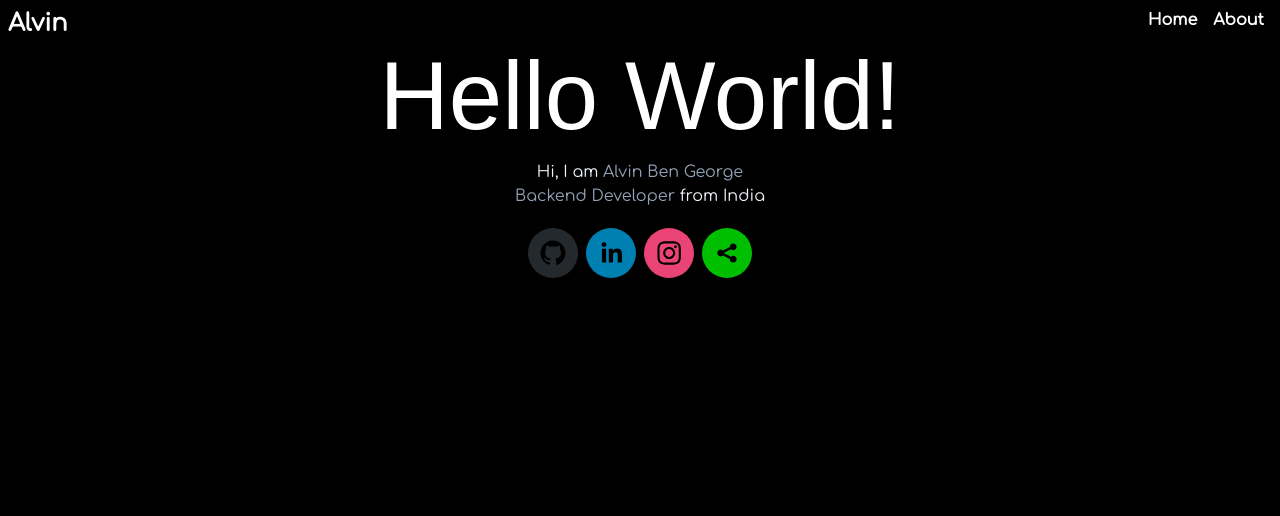
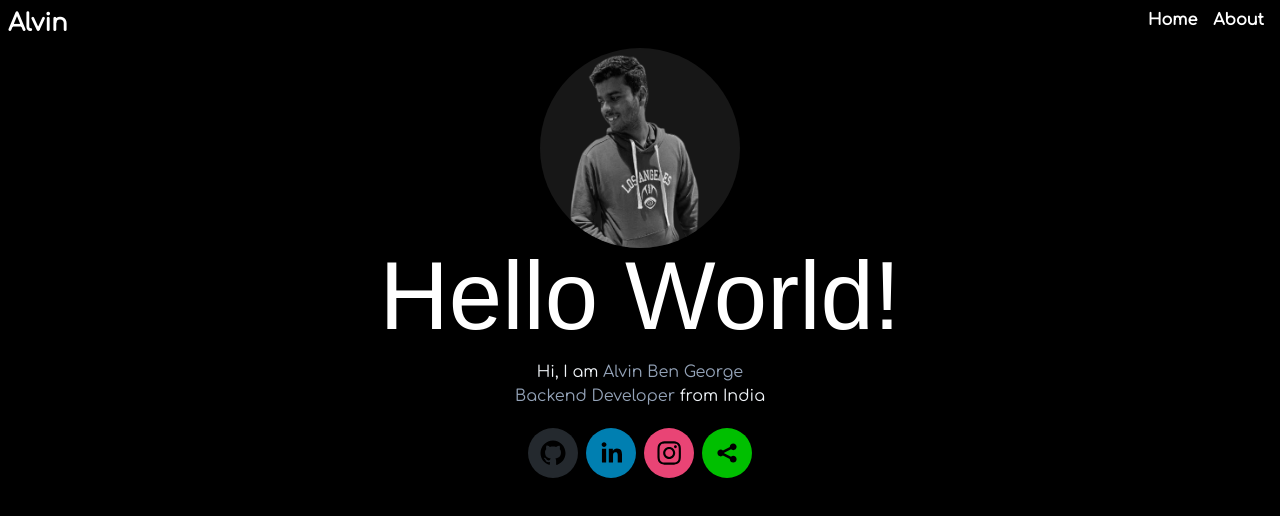
Before and after one commit to alvinbengeorge/portfolio, a Next.js app: page / in a window 1280 px wide. Shown: the top 516 px of the page. Built offline with nearby package versions, Linux system fonts and the light colour scheme; a web font is replaced by a local one.

Commit message:
Socials in a different component

```diff
--- a/package.json
+++ b/package.json
@@ -11,7 +11,6 @@
   "dependencies": {
     "@headlessui/react": "^1.7.17",
     "@heroicons/react": "^2.1.1",
-    "@next/font": "^14.0.4",
     "@nextui-org/react": "^2.2.9",
     "framer-motion": "^10.16.16",
     "next": "14.0.4",
--- a/src/app/page.tsx
+++ b/src/app/page.tsx
@@ -1,41 +1,43 @@
-// import Image from 'next/image'
-
-import { SocialIcon } from "react-social-icons";
-import React from 'react';
+import Image from "next/image";
+import React from "react";
+import Socials from "@/components/Socials";
 import { Rubik_80s_Fade } from "next/font/google";
 
 const heading_font = Rubik_80s_Fade({
-  weight: '400',
-  subsets: ['latin'],
-  display: 'swap',
-})
+  weight: "400",
+  subsets: ["latin"],
+  display: "swap",
+});
 
 export default function Home() {
   return (
     <>
-    <div className='text-center'>
-      <h1 className={'text-8xl text-center p-2 rounded-md text-white  inline '+heading_font.className}>
-        Hello World!
-      </h1>
-    </div>
-    <p className='text-center text-slate-100 p-4 text-wrap'>
-      Hi, I am <span className='text-slate-400'>Alvin Ben George</span><br></br>
-      <span className='text-slate-400'>Backend Developer</span> from India
-    </p>
-    <div className="flex justify-center">
-      <div className="p-1">
-        <SocialIcon url="https://github.com/alvinbengeorge" target="_blank" className="p-2"/>
+      <div className="flex justify-center rounded-full items-center">
+        <Image
+          src="/Alvin.png"
+          width={200}
+          height={200}
+          className="bg-slate-900 rounded-full grayscale"
+          alt="Alvin Ben George"
+        />
       </div>
-      <div className="p-1">
-        <SocialIcon url="https://linkedin.com/in/alvinbengeorge" target="_blank" className="p-2"/>
+      <div className="text-center">
+        <h1
+          className={
+            "text-8xl text-center p-2 rounded-md text-white  inline " +
+            heading_font.className +
+            " hover:animate-pulse"
+          }
+        >
+          Hello World!
+        </h1>
       </div>
-      <div className="p-1">
-        <SocialIcon url="https://www.instagram.com/alvinallen333/" target="_blank" className="p-2"/>
-      </div>
-      <div className="p-1">
-        <SocialIcon url="https://monkeytype.com/profile/alvinbengeorge" target="_blank" className="p-2"/>
-      </div>
-    </div>
+      <p className="text-center text-slate-100 p-4 text-wrap">
+        Hi, I am <span className="text-slate-400">Alvin Ben George</span>
+        <br></br>
+        <span className="text-slate-400">Backend Developer</span> from India
+      </p>
+      <Socials />
     </>
-  )
+  );
 }
--- /dev/null
+++ b/src/components/Socials.tsx
@@ -0,0 +1,36 @@
+import { SocialIcon } from "react-social-icons";
+
+export default function Socials() {
+  return (
+    <div className="flex justify-center">
+      <div className="p-1">
+        <SocialIcon
+          url="https://github.com/alvinbengeorge"
+          target="_blank"
+          className="p-2"
+        />
+      </div>
+      <div className="p-1">
+        <SocialIcon
+          url="https://linkedin.com/in/alvinbengeorge"
+          target="_blank"
+          className="p-2"
+        />
+      </div>
+      <div className="p-1">
+        <SocialIcon
+          url="https://www.instagram.com/alvinallen333/"
+          target="_blank"
+          className="p-2"
+        />
+      </div>
+      <div className="p-1">
+        <SocialIcon
+          url="https://monkeytype.com/profile/alvinbengeorge"
+          target="_blank"
+          className="p-2"
+        />
+      </div>
+    </div>
+  );
+}
--- a/tailwind.config.ts
+++ b/tailwind.config.ts
@@ -15,6 +15,6 @@ const config: Config = {
       },
     },
   },
-  plugins: [],
+  plugins: []
 }
 export default config
```
Also changed, not shown: src/app/layout.tsx (+11 -11 lines), src/components/NavBar.tsx (+6 -11 lines), public/Alvin.png (added), src/app/globals.css (line endings or trailing spaces), 1 other file (tests, documents, lock files or other folders).
